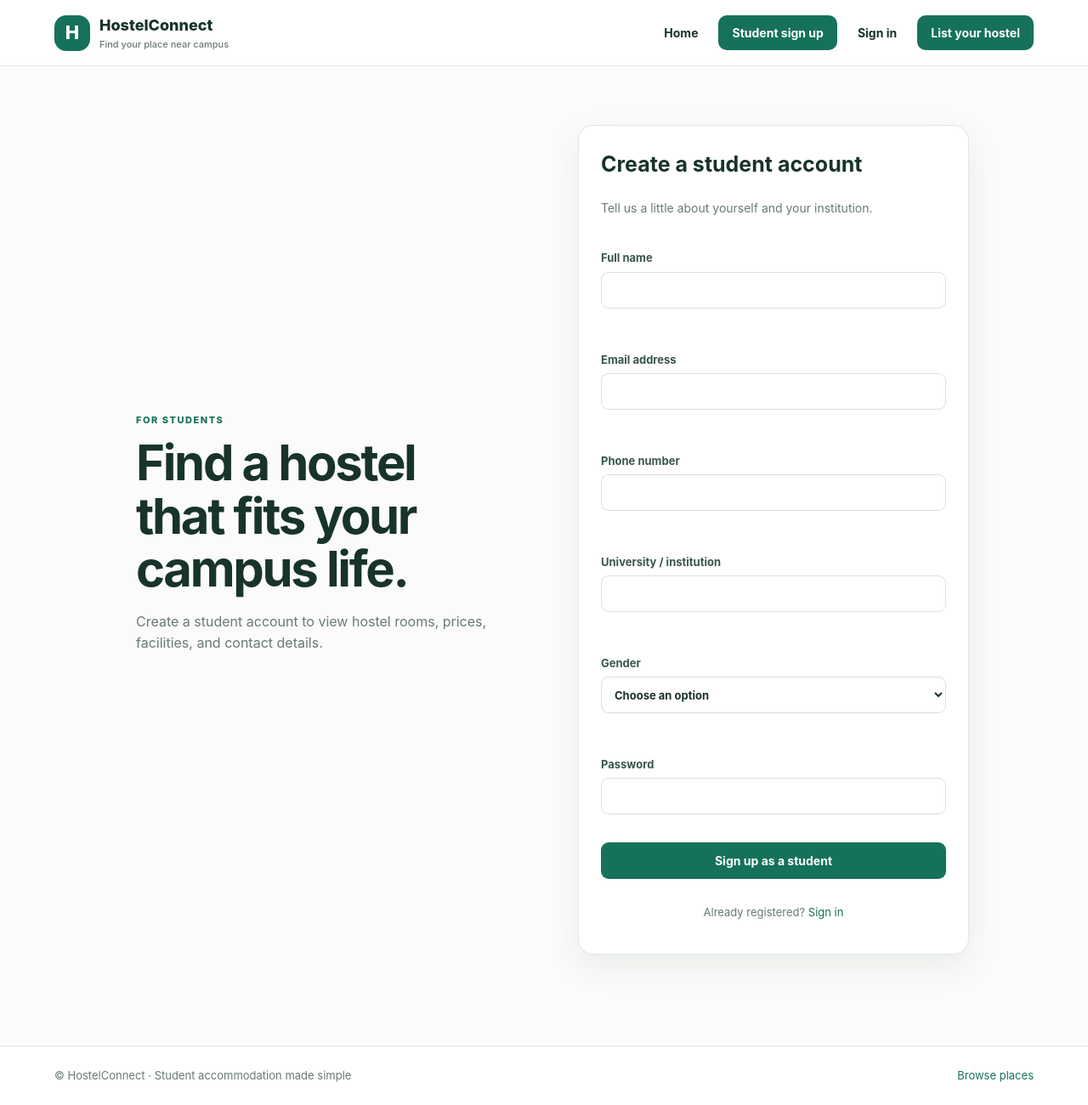
After one commit to cookiedebug/hostelconnect11, a Flask app: page /student/signup in a window 1280 px wide. The commit adds this page. Shown: the whole page at 85% size. Run offline with Flask 3, Linux system fonts and the light colour scheme.

Commit message:
Add student signup and hostel detail access gate
Co-authored-by: Copilot <223556219+Copilot@users.noreply.github.com>

```diff
--- a/app.py
+++ b/app.py
@@ -992,6 +992,53 @@ def register():
     return render_template("register.html")
 
 
+@app.route("/student/signup", methods=["GET", "POST"])
+def student_signup():
+    if request.method == "POST":
+        name = required_form_value(request.form, "full_name")
+        email = required_form_value(request.form, "email").lower()
+        password = required_form_value(request.form, "password")
+        phone = required_form_value(request.form, "phone")
+        institution = required_form_value(request.form, "institution")
+        gender = required_form_value(request.form, "gender")
+        if not all((name, email, password, phone, institution, gender)):
+            flash("Please complete all required student sign-up fields.", "danger")
+            return render_template("student_signup.html"), 400
+        if gender not in ("male", "female"):
+            flash("Choose a valid gender.", "danger")
+            return render_template("student_signup.html"), 400
+        if len(password) < 8:
+            flash("Your password must be at least 8 characters long.", "danger")
+            return render_template("student_signup.html"), 400
+        db = get_db()
+        try:
+            cur = db.execute(
+                """INSERT INTO users
+                   (full_name,email,password_hash,role,institution,phone,gender,created_at,approval_status)
+                   VALUES(?,?,?,?,?,?,?,?,?)""",
+                (
+                    name,
+                    email,
+                    generate_password_hash(password),
+                    "student",
+                    institution,
+                    phone,
+                    gender,
+                    now(),
+                    "approved",
+                ),
+            )
+            db.commit()
+            session["user_id"] = cur.lastrowid
+            flash("Student account created. You can now explore hostel details.", "success")
+            return redirect(url_for("index"))
+        except sqlite3.IntegrityError:
+            flash("That email is already registered.", "danger")
+        finally:
+            db.close()
+    return render_template("student_signup.html")
+
+
 @app.route("/login", methods=["GET","POST"])
 def login():
     if request.method == "POST":
@@ -1021,6 +1068,9 @@ def logout():
 
 @app.route("/hostel/<int:hostel_id>")
 def hostel_detail(hostel_id):
+    if not current_user():
+        flash("Create a student account or sign in to view hostel details.", "warning")
+        return redirect(url_for("student_signup"))
     db = get_db()
     hostel = db.execute("""SELECT h.*, u.full_name manager_name
                            FROM hostels h JOIN users u ON u.id=h.manager_id
--- a/templates/base.html
+++ b/templates/base.html
@@ -20,6 +20,7 @@
         {% if current_user.role in ('manager', 'admin') %}<a href="{{ url_for('analytics') }}">Analytics</a>{% endif %}
         <form method="post" action="{{ url_for('logout') }}"><input type="hidden" name="_csrf_token" value="{{ csrf_token() }}"><button class="nav-link" type="submit">Sign out</button></form>
       {% else %}
+        <a class="nav-cta" href="{{ url_for('student_signup') }}">Student sign up</a>
         <a href="{{ url_for('login') }}">Sign in</a>
         <a class="nav-cta" href="{{ url_for('register') }}">List your hostel</a>
       {% endif %}
--- a/templates/login.html
+++ b/templates/login.html
@@ -7,6 +7,7 @@
   <label class="field">Email address<input type="email" name="email" autocomplete="email" required></label>
   <label class="field">Password<input type="password" name="password" autocomplete="current-password" required></label>
   <button class="button full" type="submit">Sign in</button>
-  <p class="form-note">New landlord? <a href="{{ url_for('register') }}">Create a landlord account</a></p>
+  <p class="form-note">New student? <a href="{{ url_for('student_signup') }}">Create a student account</a></p>
+  <p class="form-note">Listing a hostel? <a href="{{ url_for('register') }}">Create a landlord account</a></p>
 </form></section>
 {% endblock %}
--- /dev/null
+++ b/templates/student_signup.html
@@ -0,0 +1,16 @@
+{% extends "base.html" %}
+{% block title %}Student sign up{% endblock %}
+{% block content %}
+<section class="auth-layout"><div class="auth-aside"><p class="eyebrow">FOR STUDENTS</p><h1>Find a hostel that fits your campus life.</h1><p>Create a student account to view hostel rooms, prices, facilities, and contact details.</p></div>
+<form class="form-card auth-card" method="post" action="{{ url_for('student_signup') }}"><input type="hidden" name="_csrf_token" value="{{ csrf_token() }}">
+  <h2>Create a student account</h2><p class="muted">Tell us a little about yourself and your institution.</p>
+  <label class="field">Full name<input name="full_name" autocomplete="name" required></label>
+  <label class="field">Email address<input type="email" name="email" autocomplete="email" required></label>
+  <label class="field">Phone number<input type="tel" name="phone" autocomplete="tel" required></label>
+  <label class="field">University / institution<input name="institution" autocomplete="organization" required></label>
+  <label class="field">Gender<select name="gender" required><option value="" selected disabled>Choose an option</option><option value="male">Male</option><option value="female">Female</option></select></label>
+  <label class="field">Password<input type="password" name="password" autocomplete="new-password" minlength="8" required></label>
+  <button class="button full" type="submit">Sign up as a student</button>
+  <p class="form-note">Already registered? <a href="{{ url_for('login') }}">Sign in</a></p>
+</form></section>
+{% endblock %}
```
Also changed, not shown: test_app.py (+58 -0 lines), README.md.
